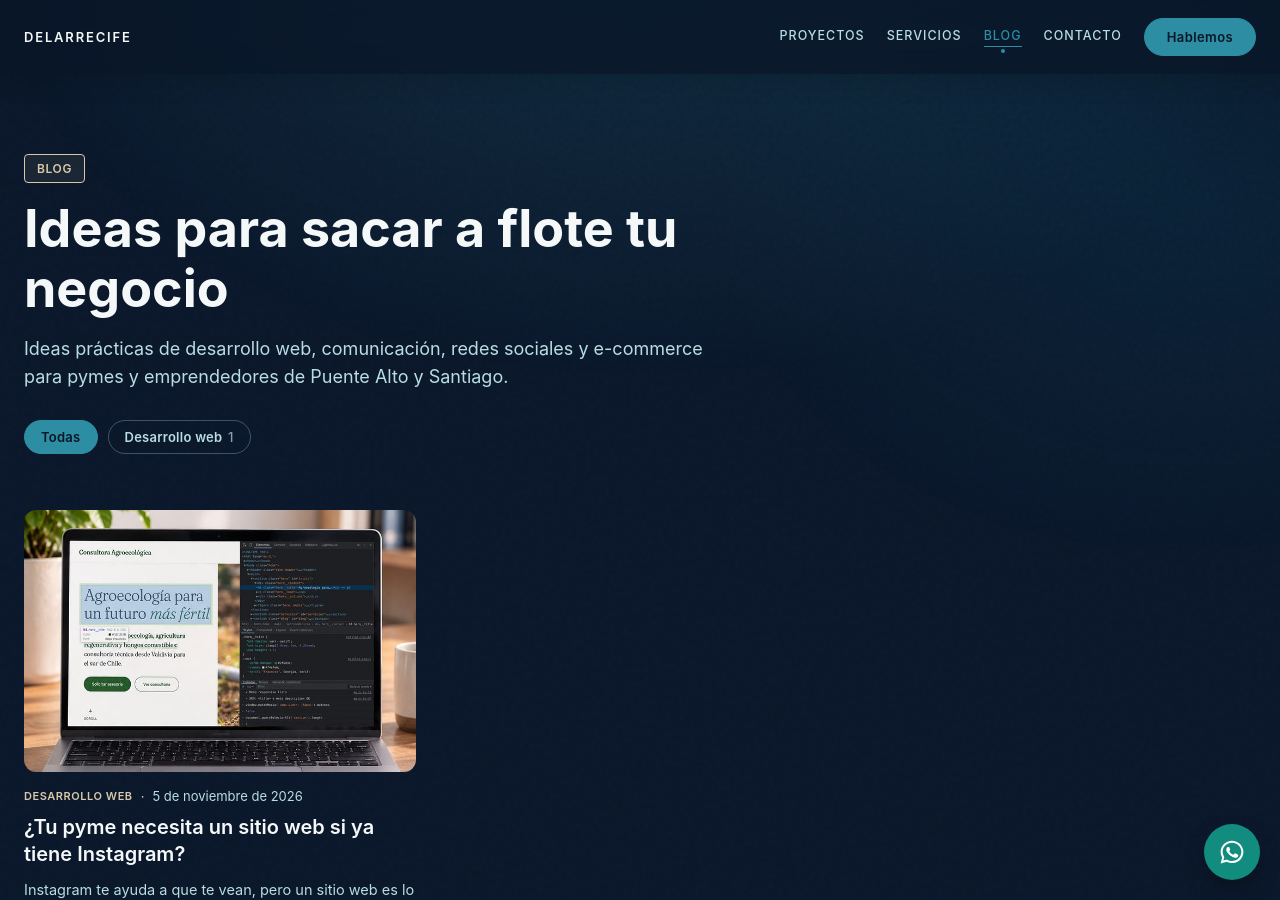
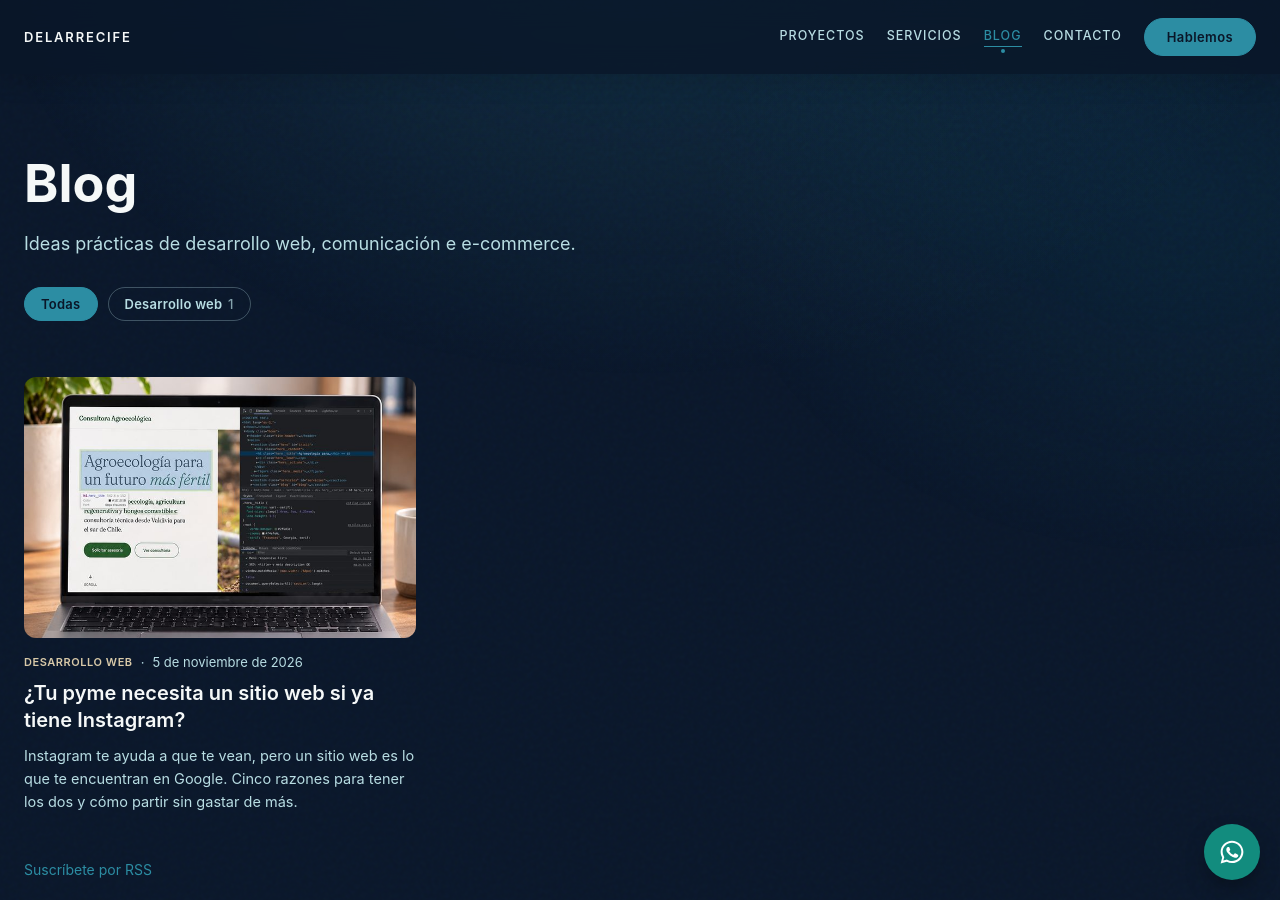
Before and after one commit to joaquintorresperiodista/delarrecife, a Jekyll site: the page built from blog/index.html, in a window 1280 px wide and 900 px high. Built offline with Jekyll 4.4.1, drawn with Linux system fonts in a browser that asks for light colours.

Commit message:
Blog: título «Blog» y subtítulo más directo, sin repetir el lema del hero
Co-Authored-By: Claude Opus 5.5 <noreply@anthropic.com>
Claude-Session: https://claude.ai/code/session_01KNzWafUj1KWD7ise4VvvCA

```diff
--- a/blog/index.html
+++ b/blog/index.html
@@ -1,6 +1,7 @@
 ---
 layout: default
-title: "Blog: ideas digitales para pymes"
+title: Blog
+subtitulo: Ideas prácticas de desarrollo web, comunicación e e-commerce.
 description: Ideas prácticas de desarrollo web, comunicación, redes sociales y e-commerce para pymes y emprendedores de Puente Alto y Santiago.
 ---
 {%- comment -%}
@@ -8,9 +9,8 @@ description: Ideas prácticas de desarrollo web, comunicación, redes sociales y
   Para escribir una entrada nueva, mira COMO-ESCRIBIR-UNA-ENTRADA.md.
 {%- endcomment -%}
 <section class="wide-section blog-intro" aria-labelledby="blog-titulo">
-  <span class="wide-badge">Blog</span>
-  <h1 class="wide-title blog-title" id="blog-titulo">Ideas para sacar a flote tu negocio</h1>
-  <p class="blog-lead">{{ page.description }}</p>
+  <h1 class="wide-title blog-title" id="blog-titulo">Blog</h1>
+  <p class="blog-lead">{{ page.subtitulo }}</p>
 
   {%- if site.posts.size > 0 %}
   <div class="blog-filters" role="group" aria-label="Filtrar por categoría" hidden>
```
